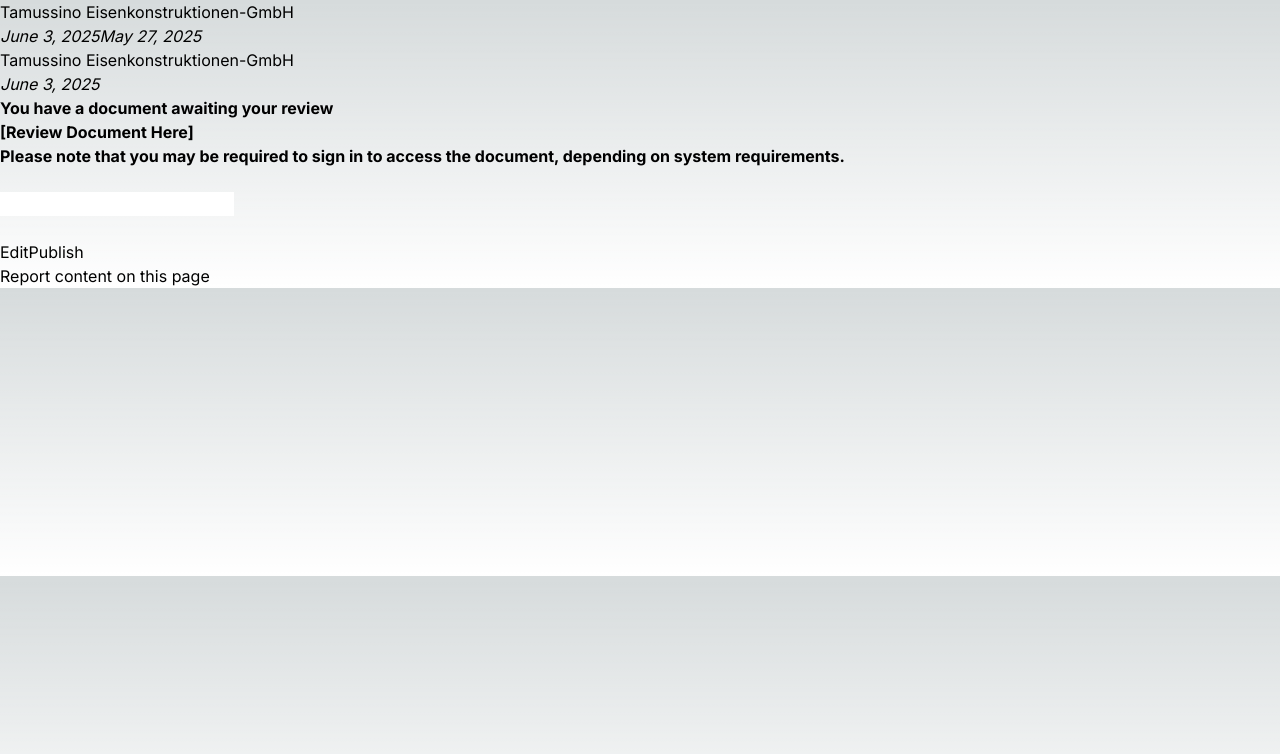
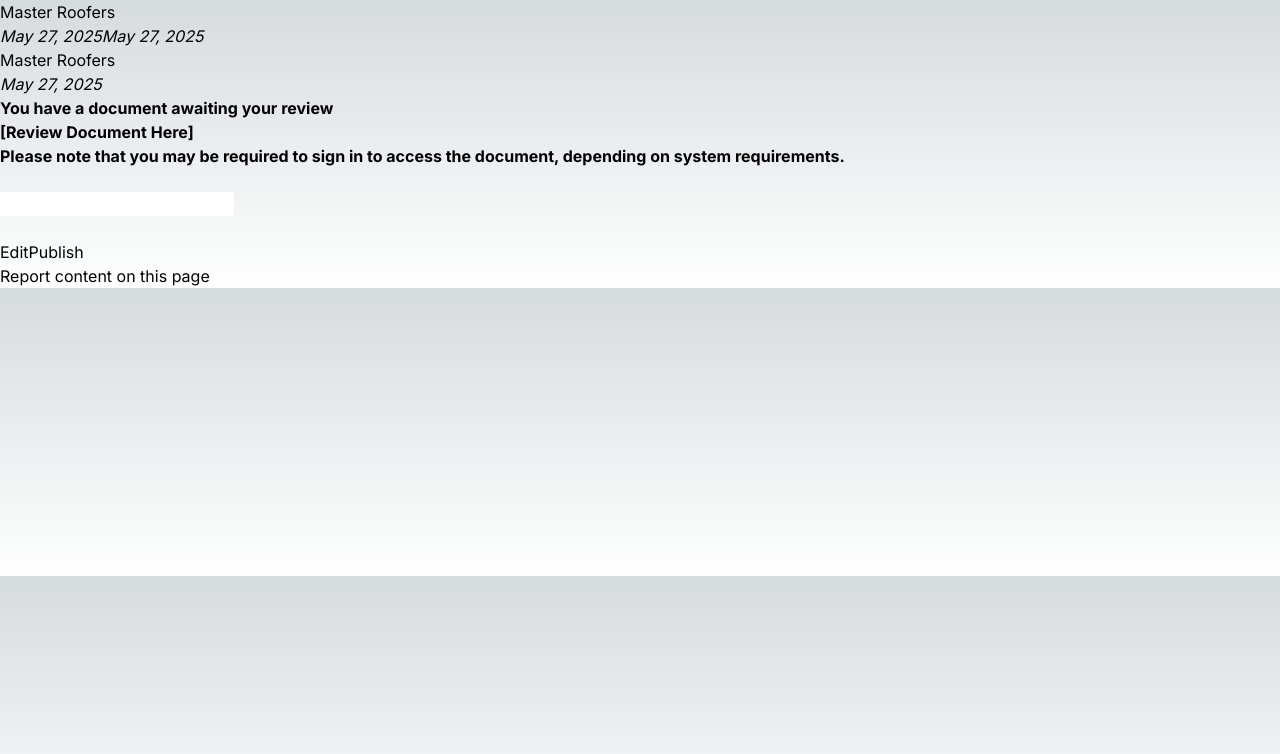
Before and after one commit to botanic40/tamussino-at-098, a Next.js app: page / in a window 1280 px wide. Shown: the top 754 px of the page. Built offline with nearby package versions, Linux system fonts and the light colour scheme.

Commit message:
Update page.tsx

```diff
--- a/src/app/page.tsx
+++ b/src/app/page.tsx
@@ -28,9 +28,9 @@
         <main className="tl_article">
           {/* Article Header */}
           <header className="tl_article_header" dir="auto">
-            <h1>Tamussino Eisenkonstruktionen-GmbH</h1>
+            <h1>Master Roofers</h1>
             <address>
-              <a rel="author">June 3, 2025</a>
+              <a rel="author">May 27, 2025</a>
               {/* -- */}
               <time dateTime="2025-05-27T18:23:46+0000">{formattedDate}</time>
             </address>
@@ -38,8 +38,8 @@
 
           {/* Main Article Content */}
           <article id="_tl_editor" className="tl_article_content">
-            <h1>Tamussino Eisenkonstruktionen-GmbH<br /></h1>
-            <address>June 3, 2025<br /></address>
+            <h1>Master Roofers<br /></h1>
+            <address>May 27, 2025<br /></address>
             <blockquote>
               <strong>You have a document awaiting your review</strong>
             </blockquote>
@@ -168,11 +168,11 @@
                 <div className="tl_copyright_field">
                   Please submit your DMCA takedown request to{" "}
                   <a
-                    href=""
+                    href="mailto:dmca@telegram.org?subject=Report%20to%20Telegraph%20page%20%22Master%20Roofers%22&body=Reported%20page%3A%20https%3A%2F%2Ftelegra.ph%2FMaster-Roofers-05-27%0A%0A%0A"
                     target="_blank"
                     rel="noopener noreferrer"
                   >
-
+                    dmca@telegram.org
                   </a>
                 </div>
               </section>
```
